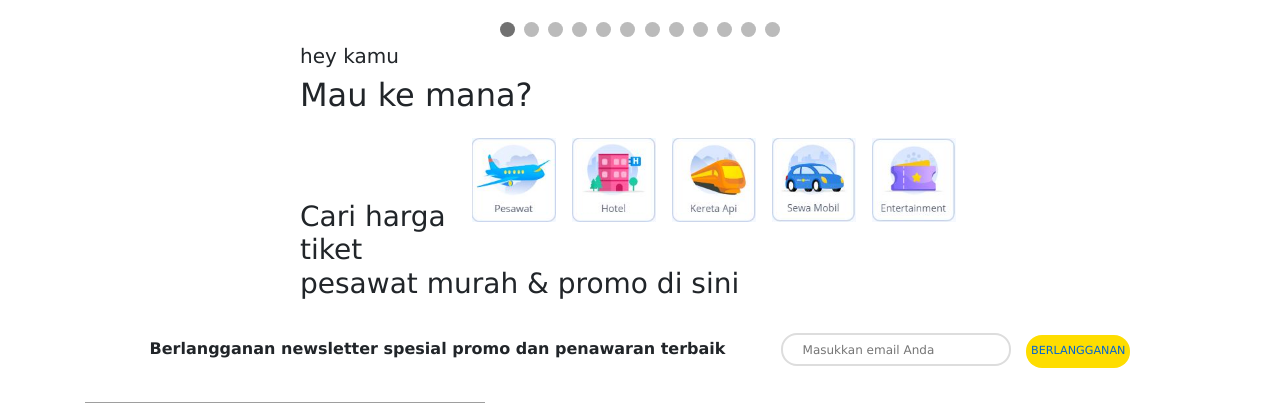
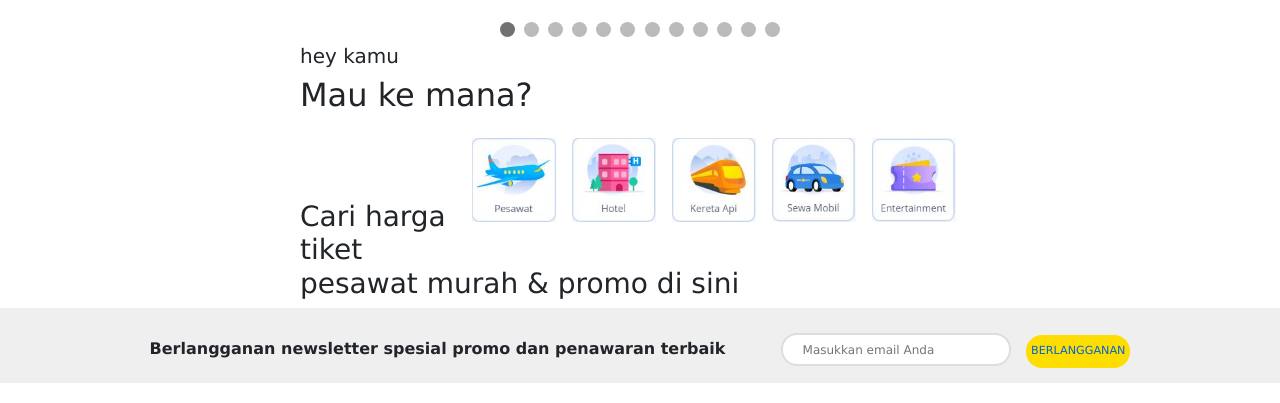
Before and after one commit to AndikaYudantara/tubes-webpro, a CodeIgniter app: page /tubes-webpro/index.php/welcome/index in a window 1280 px wide. Shown: the part 764-1167 px from the top of the page. Run offline with CodeIgniter, Linux system fonts and the light colour scheme; some libraries are stand-ins or nearby versions; grey boxes are pictures that could not be loaded.

Commit message:
update footer

```diff
--- a/tiket.com/application/views/templates/footer.php
+++ b/tiket.com/application/views/templates/footer.php
@@ -7,7 +7,7 @@
 
 
 
-      <div align="center" style="padding-top: 25px;">
+      <div align="Center" style="width: 100%; height: 75px;background-color: #efefef;padding-top: 25px;">
         <span style="font-weight: bold;margin-right:50px;"> Berlangganan newsletter spesial promo dan penawaran terbaik</span>
         <input type="text" name="langganan_email" placeholder="Masukkan email Anda" style="border-radius: 16px; height: 33px;width: 18%;border: solid 2px #ddd; font-size: 75%;padding-left: 20px;margin-right: 10px;">
         <button style="border-radius: 16px;padding: 5px;font-size: 70%;border: none;background-color:#fedd00;color: #0064d2;height: 33px; ">BERLANGGANAN</button>
```
